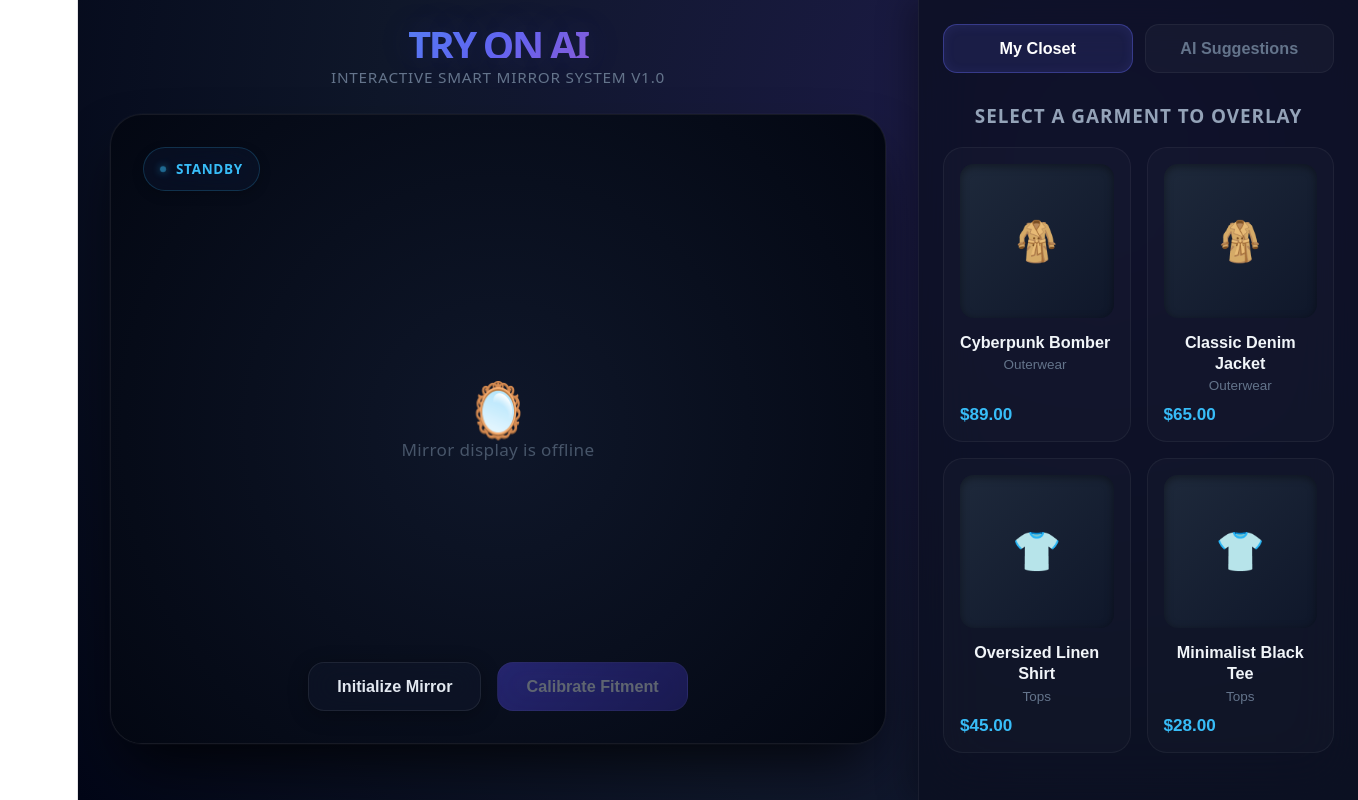
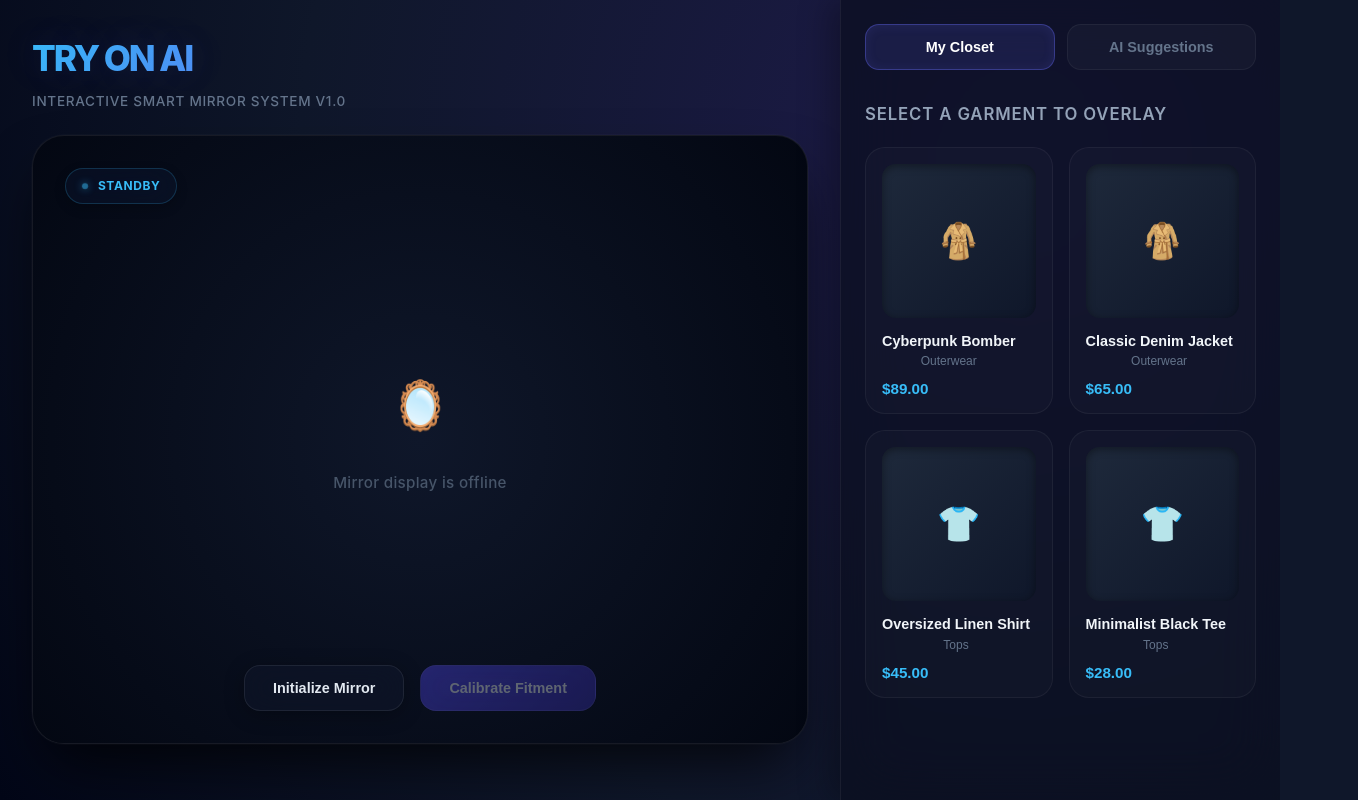
Before and after one commit to espmaguilar/tryon.ai, a React (Vite) app in the folder try-on-react/: page / in a window 1280 px wide. Shown: the whole page, 1358 px wide, since content can reach past the window. Built offline with nearby package versions, Linux system fonts and the light colour scheme.

Commit message:
Update index.css

```diff
--- a/try-on-react/src/index.css
+++ b/try-on-react/src/index.css
@@ -1,111 +1,31 @@
 :root {
-  --text: #6b6375;
-  --text-h: #08060d;
-  --bg: #fff;
-  --border: #e5e4e7;
-  --code-bg: #f4f3ec;
-  --accent: #aa3bff;
-  --accent-bg: rgba(170, 59, 255, 0.1);
-  --accent-border: rgba(170, 59, 255, 0.5);
-  --social-bg: rgba(244, 243, 236, 0.5);
-  --shadow:
-    rgba(0, 0, 0, 0.1) 0 10px 15px -3px, rgba(0, 0, 0, 0.05) 0 4px 6px -2px;
+  font-family: 'Inter', system-ui, -apple-system, sans-serif;
+  line-height: 1.5;
+  font-weight: 400;
 
-  --sans: system-ui, 'Segoe UI', Roboto, sans-serif;
-  --heading: system-ui, 'Segoe UI', Roboto, sans-serif;
-  --mono: ui-monospace, Consolas, monospace;
+  color-scheme: dark;
+  color: #f8fafc;
+  background-color: #0f172a;
 
-  font: 18px/145% var(--sans);
-  letter-spacing: 0.18px;
-  color-scheme: light dark;
-  color: var(--text);
-  background: var(--bg);
   font-synthesis: none;
   text-rendering: optimizeLegibility;
   -webkit-font-smoothing: antialiased;
   -moz-osx-font-smoothing: grayscale;
-
-  @media (max-width: 1024px) {
-    font-size: 16px;
-  }
-}
-
-@media (prefers-color-scheme: dark) {
-  :root {
-    --text: #9ca3af;
-    --text-h: #f3f4f6;
-    --bg: #16171d;
-    --border: #2e303a;
-    --code-bg: #1f2028;
-    --accent: #c084fc;
-    --accent-bg: rgba(192, 132, 252, 0.15);
-    --accent-border: rgba(192, 132, 252, 0.5);
-    --social-bg: rgba(47, 48, 58, 0.5);
-    --shadow:
-      rgba(0, 0, 0, 0.4) 0 10px 15px -3px, rgba(0, 0, 0, 0.25) 0 4px 6px -2px;
-  }
-
-  #social .button-icon {
-    filter: invert(1) brightness(2);
-  }
 }
 
 body {
   margin: 0;
+  display: flex;
+  min-width: 320px;
+  min-height: 100vh;
 }
 
 #root {
-  width: 1126px;
-  max-width: 100%;
-  margin: 0 auto;
-  text-align: center;
-  border-inline: 1px solid var(--border);
-  min-height: 100svh;
-  display: flex;
-  flex-direction: column;
+  width: 100vw;
+  margin: 0;
+  padding: 0;
+}
+
+* {
   box-sizing: border-box;
 }
-
-h1,
-h2 {
-  font-family: var(--heading);
-  font-weight: 500;
-  color: var(--text-h);
-}
-
-h1 {
-  font-size: 56px;
-  letter-spacing: -1.68px;
-  margin: 32px 0;
-  @media (max-width: 1024px) {
-    font-size: 36px;
-    margin: 20px 0;
-  }
-}
-h2 {
-  font-size: 24px;
-  line-height: 118%;
-  letter-spacing: -0.24px;
-  margin: 0 0 8px;
-  @media (max-width: 1024px) {
-    font-size: 20px;
-  }
-}
-p {
-  margin: 0;
-}
-
-code,
-.counter {
-  font-family: var(--mono);
-  display: inline-flex;
-  border-radius: 4px;
-  color: var(--text-h);
-}
-
-code {
-  font-size: 15px;
-  line-height: 135%;
-  padding: 4px 8px;
-  background: var(--code-bg);
-}
```
